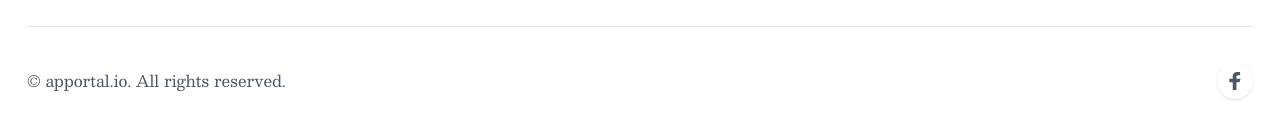
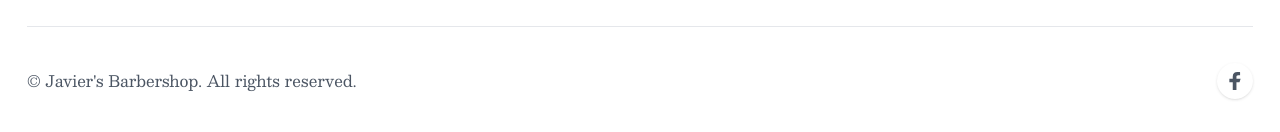
Before and after one commit to zackmorgs/javier, a Next.js app: page / in a window 1280 px wide. Shown: the part 695-827 px from the top of the page. Built offline with nearby package versions, Linux system fonts and the light colour scheme.

Commit message:
updated footer

```diff
--- a/components/ui/footer.tsx
+++ b/components/ui/footer.tsx
@@ -150,7 +150,7 @@ export default function Footer() {
           </ul>
 
           {/* Copyrights note */}
-          <div className="text-sm text-gray-600 mr-4">&copy; apportal.io. All rights reserved.</div>
+          <div className="text-sm text-gray-600 mr-4">&copy; Javier's Barbershop. All rights reserved.</div>
 
         </div>
 
```
Also changed, not shown: 1 other file (tests, documents, lock files or other folders).
